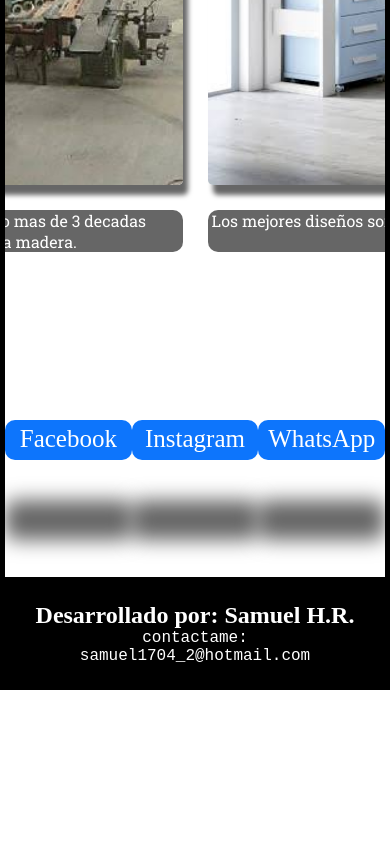
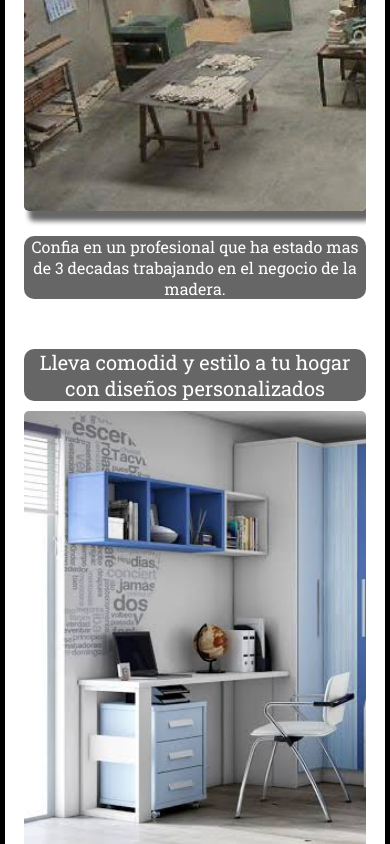
Before and after one commit to samscorpion/samscorpion.github.io, a plain HTML site: page Hero.html in a window 390 px wide. Shown: the part 1156-2000 px from the top of the page. Before the commit the page ends 1846 px from the top, so only its background shows below. Drawn offline with nearby package versions, Linux system fonts and the light colour scheme.

Commit message:
Update hero.css

```diff
--- a/css/hero.css
+++ b/css/hero.css
@@ -249,7 +249,7 @@ footer pre {
 }
 
 
-@media(max-width:520px){
+@media(max-width:720px){
   .contenido{
     display: flex;
     flex-direction: column;
@@ -270,4 +270,30 @@ footer pre {
   .principal .texto{
     margin: auto;
   }
+
+  .secundaria{
+    display: flex;
+    flex-direction: column;
+    align-items: center;
+    justify-content: center;
+  }
+  .secundaria .contenido1, .secundaria .contenido2{
+    width: 90%;
+    margin: 0px;
+    overflow:hidden;
+  }
+  .imagen{
+    width: 100%;
+  }
+
+  .footer-head ul{
+    display: flex;
+    flex-direction: column;
+    align-items: center;
+    justify-content: center;
+  }
+
+  .footer-head ul li{
+    box-shadow: 0px 10px 5px rgba(0, 0, 0, 0.6);
+  }
 }
```
